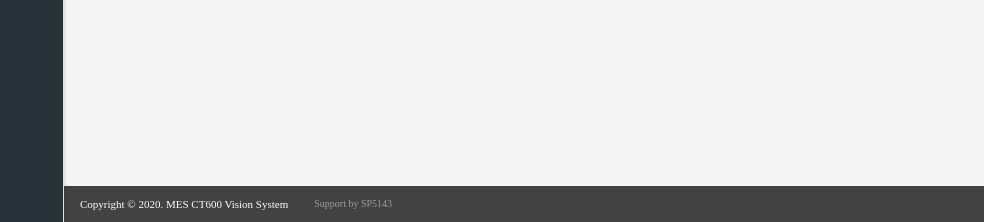
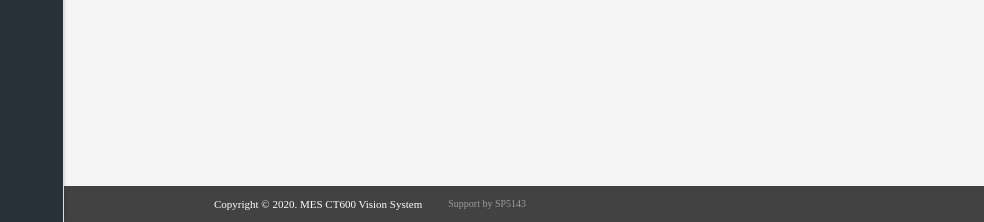
Before and after one commit to Perryongwq/yolo_guide, a Flask app: template frontend/templates/vision_inspection.html in a window 1280 px wide. Shown: the part 578-800 px from the top of the page, without its empty margins (296-1280 px from the left). Run offline with Flask 3, Linux system fonts and the light colour scheme; the template is opened without the code that fills it: most values are stand-ins (such as "Sample title", 1, 10 or a date in 2020); some libraries are stand-ins or nearby versions; some web fonts are replaced.

Commit message:
fix footer spacing

```diff
--- a/frontend/static/styles.css
+++ b/frontend/static/styles.css
@@ -401,6 +401,10 @@
   bottom: 0;
   width: 100%;
   z-index: 999;
+}
+
+.mdl-mini-footer.footer-stick-bottom {
+  padding-left: 150px;
 }
 
 .mdl-layout--fixed-drawer>.mdl-layout__content {
--- a/frontend/templates/vision_inspection.html
+++ b/frontend/templates/vision_inspection.html
@@ -422,6 +422,10 @@
         .mdl-mini-footer {
             padding: 8px 16px;
             min-height: 20px;
+        }
+
+        .mdl-mini-footer.footer-stick-bottom {
+            padding-left: 150px;
         }
 
         .mdl-mini-footer_left-section {
```
